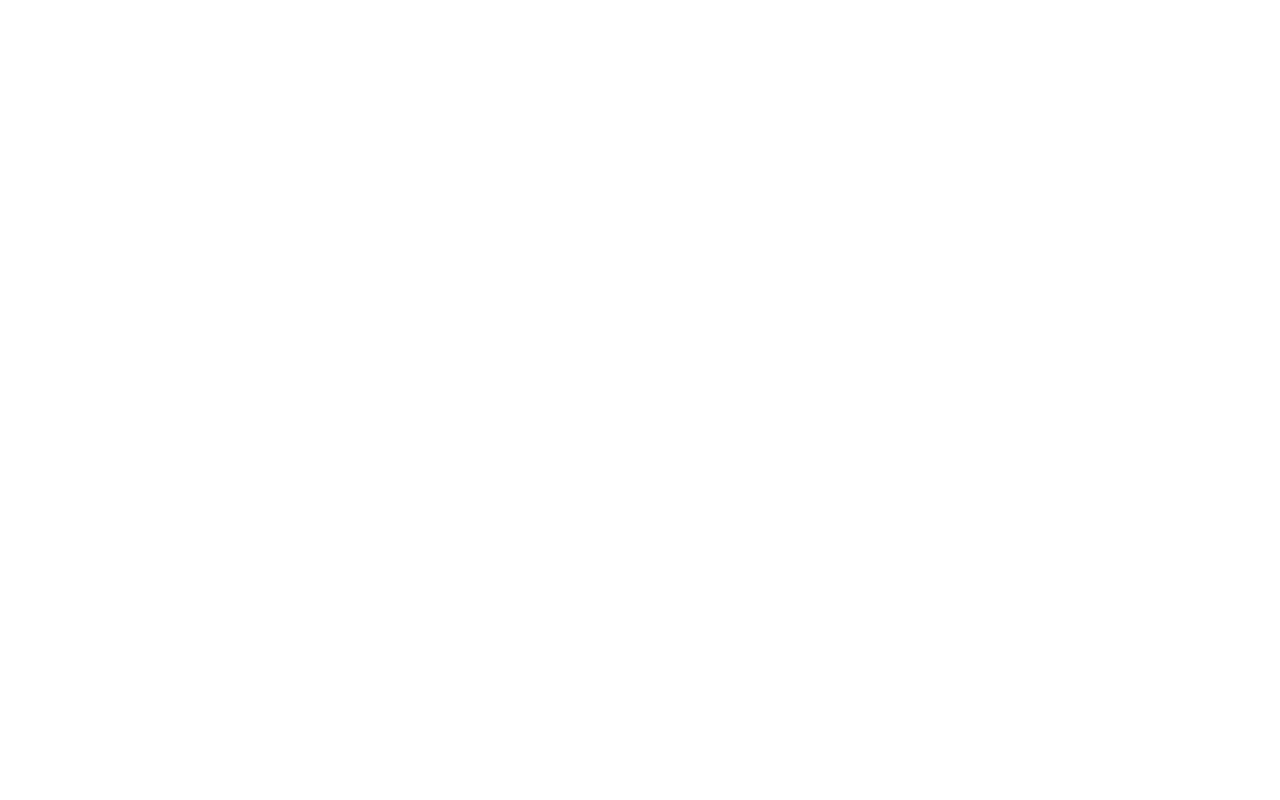
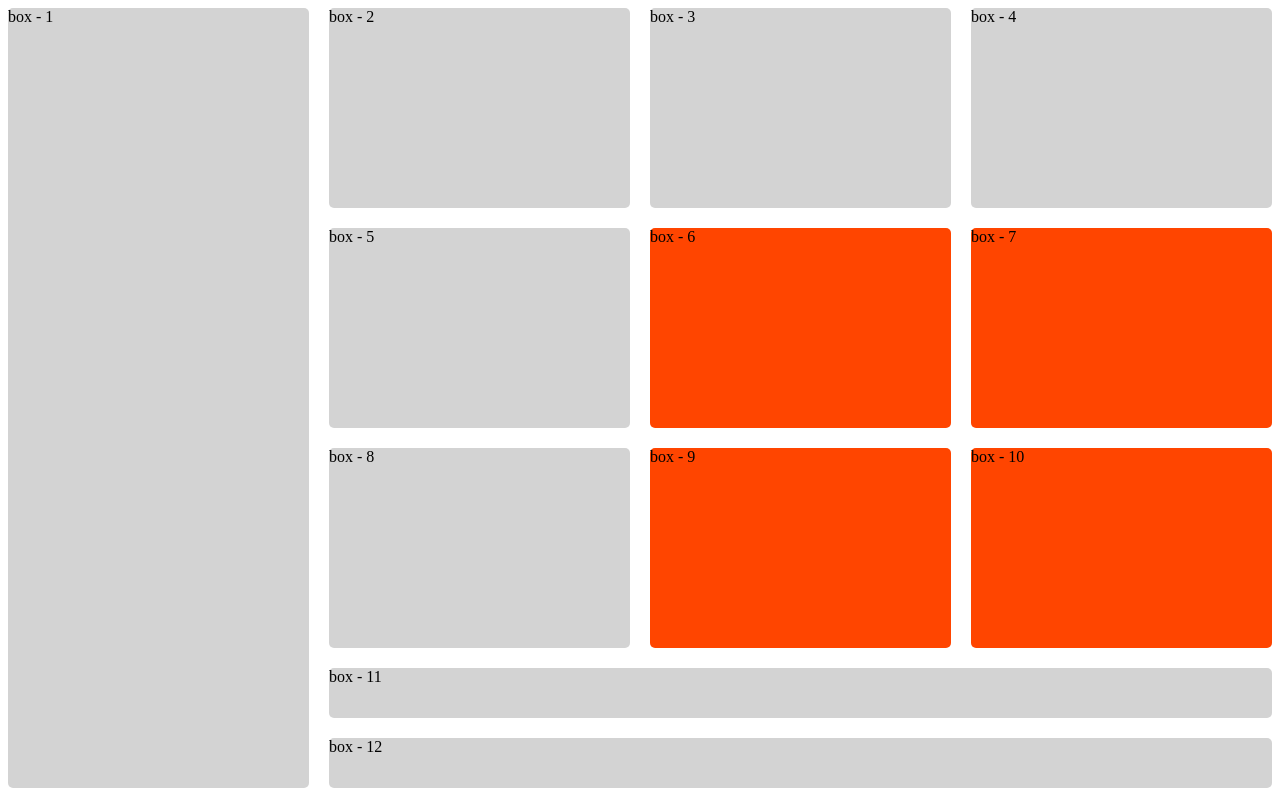
Before and after one commit to mustafiz8g/9.3-grid, a plain HTML site: page index.html in a window 1280 px wide. Drawn offline with Linux system fonts and the light colour scheme.

Commit message:
grid practice

```diff
--- a/index.html
+++ b/index.html
@@ -4,8 +4,42 @@
     <meta charset="UTF-8">
     <meta name="viewport" content="width=device-width, initial-scale=1.0">
     <title>Document</title>
+    <style>
+        .container{
+            display: grid;
+            grid-template-columns: repeat(4, 1fr);
+            grid-template-rows: repeat(3 , 200px) 50px 50px;
+            gap: 20px;
+        }
+        .box{
+            background-color: lightgray;
+            border-radius: 5px;
+        }
+        #box-1{
+            grid-row: span 5 ;
+        }
+        #box-11, #box-12{
+            grid-column: span 3;
+        }
+        #box-6, #box-7, #box-9, #box-10{
+            background-color: orangered;
+        }
+    </style>
 </head>
 <body>
-
+    <div class="container">
+        <div class="box" id="box-1">box - 1</div>
+        <div class="box" id="box-2">box - 2</div>
+        <div class="box" id="box-3">box - 3</div>
+        <div class="box" id="box-4">box - 4</div>
+        <div class="box" id="box-5">box - 5</div>
+        <div class="box" id="box-6">box - 6</div>
+        <div class="box" id="box-7">box - 7</div>
+        <div class="box" id="box-8">box - 8</div>
+        <div class="box" id="box-9">box - 9</div>
+        <div class="box" id="box-10">box - 10</div>
+        <div class="box" id="box-11">box - 11</div>
+        <div class="box" id="box-12">box - 12</div>
+    </div>
 </body>
 </html>
```
